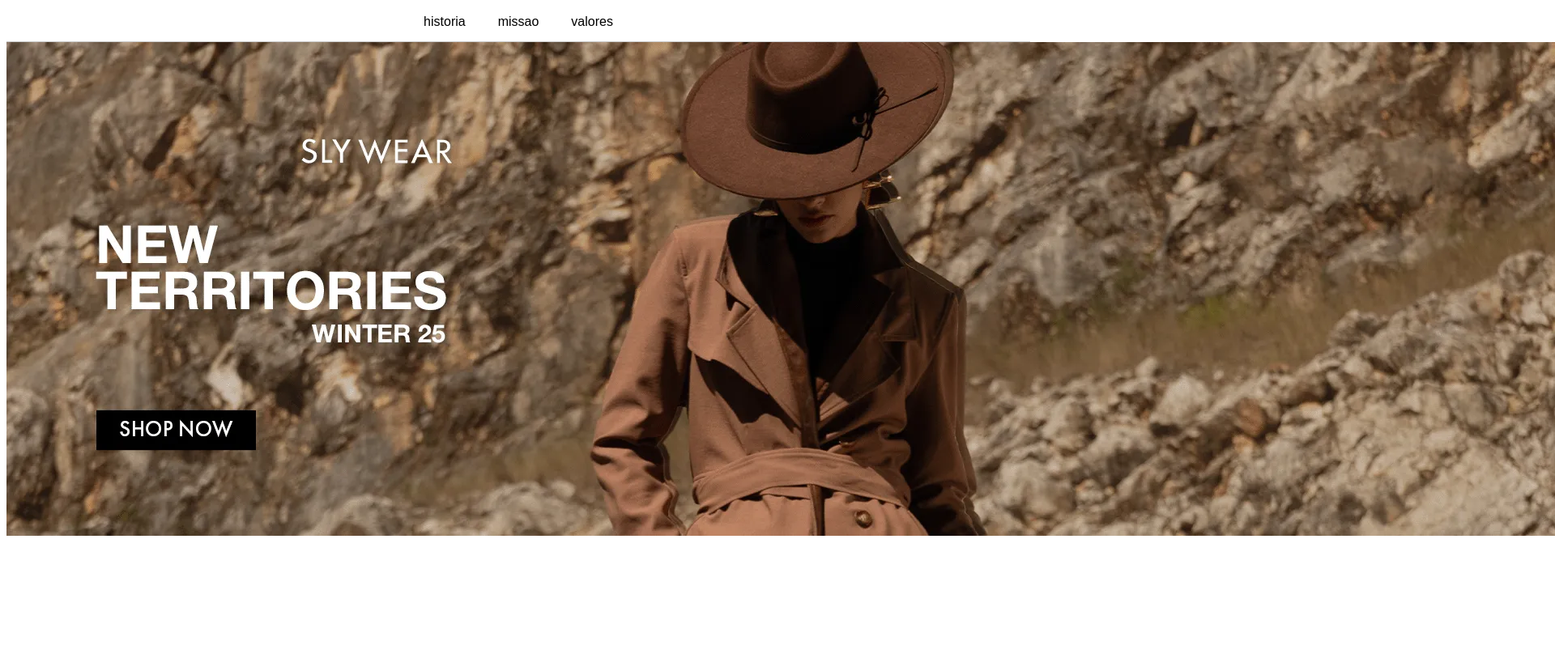
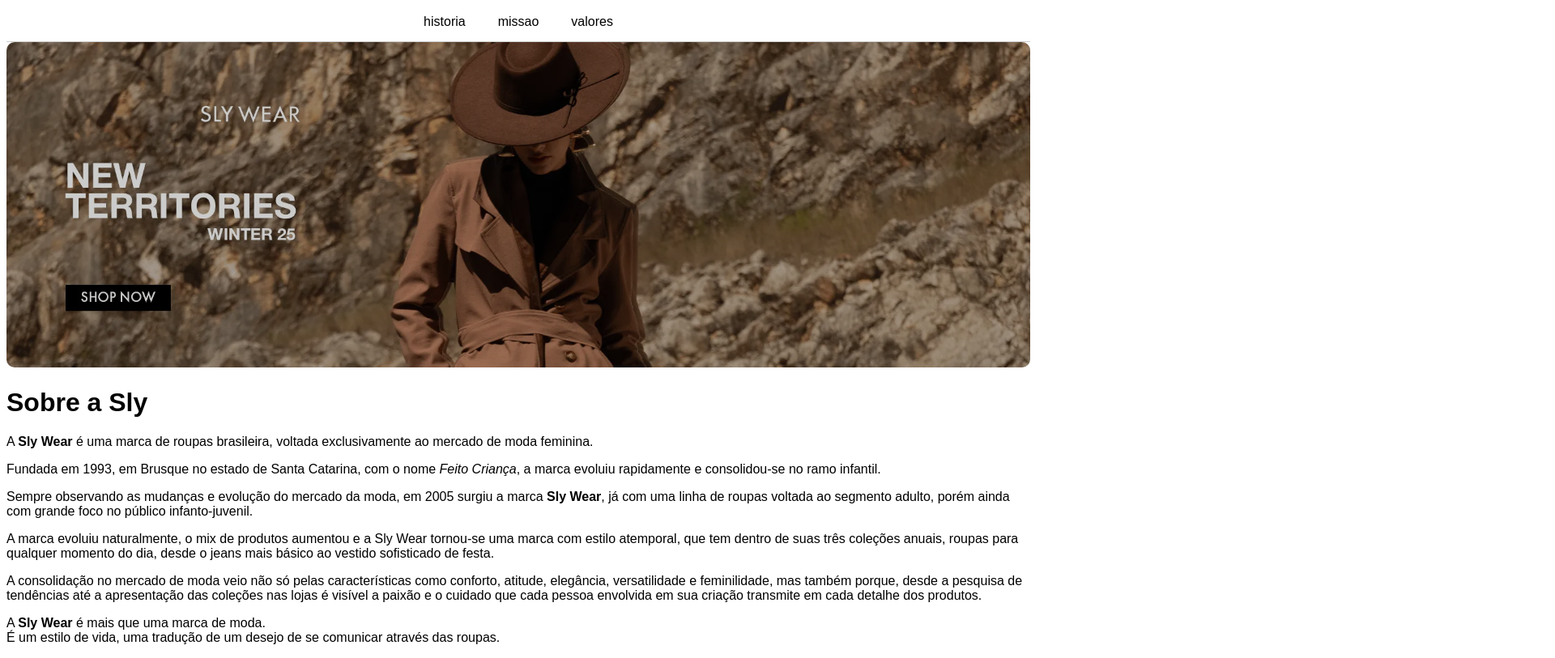
Before and after one commit to wecruzzz/sly-wear-instutucional, a plain HTML site: page historia.html in a window 1280 px wide. Shown: the part 75-888 px from the top of the page at 81% size, 1920 px wide, since content can reach past the window. Before the commit the page ends 800 px from the top, so only its background shows below. Drawn offline with Linux system fonts and the light colour scheme.

Commit message:
atualização historia

```diff
--- a/assets/style.css
+++ b/assets/style.css
@@ -122,14 +122,6 @@ nav {
 
 }
 
-
-
-
-
-
-
-
-
 /* --------------------------------------------------geral-------------------------------------- */
 
 body {
@@ -170,7 +162,16 @@ a {
 }
 
 /* ------------------------------main-historia-------------------------------- */
-
+.bannerhist{
+  width: 100%;
+  margin-right: 10px;
+  border-radius: 10px;
+  filter: brightness(80%);
+  transition: filter 0.3s ease;
+}
+.bannerhist:hover{
+filter: brightness(100%);
+}
 
 /* -----------------------------------------------conteiners-index---------------------------------- */
 .conteiner1 {
--- a/historia.html
+++ b/historia.html
@@ -36,8 +36,43 @@
     </nav>
 
     <main>
-        <img src="assets/img/slybannernewterritories.webp" alt="new territories banner">
+        <img class="bannerhist" src="assets/img/slybannernewterritories.webp" alt="new territories banner">
+<div class="textohist">
+    <h1>Sobre a Sly</h1>
+     <p>
+        A <strong>Sly Wear</strong> é uma marca de roupas brasileira, voltada exclusivamente ao mercado de moda
+        feminina.
+    </p>
 
+    <p>
+        Fundada em 1993, em Brusque no estado de Santa Catarina, com o nome <em>Feito Criança</em>, a marca evoluiu
+        rapidamente e consolidou-se no ramo infantil.
+    </p>
+
+    <p>
+        Sempre observando as mudanças e evolução do mercado da moda, em 2005 surgiu a marca <strong>Sly Wear</strong>,
+        já com uma linha de roupas voltada ao segmento adulto, porém ainda com grande foco no público infanto-juvenil.
+    </p>
+
+    <p>
+        A marca evoluiu naturalmente, o mix de produtos aumentou e a Sly Wear tornou-se uma marca com estilo atemporal,
+        que tem dentro de suas três coleções anuais, roupas para qualquer momento do dia, desde o jeans mais básico ao
+        vestido sofisticado de festa.
+    </p>
+
+    <p>
+        A consolidação no mercado de moda veio não só pelas características como conforto, atitude, elegância,
+        versatilidade e feminilidade, mas também porque, desde a pesquisa de tendências até a apresentação das coleções
+        nas lojas é visível a paixão e o cuidado que cada pessoa envolvida em sua criação transmite em cada detalhe dos
+        produtos.
+    </p>
+
+    <p>
+        A <strong>Sly Wear</strong> é mais que uma marca de moda.<br>
+        É um estilo de vida, uma tradução de um desejo de se comunicar através das roupas.
+    </p>
+
+</div>
 
     </main>
 
```
